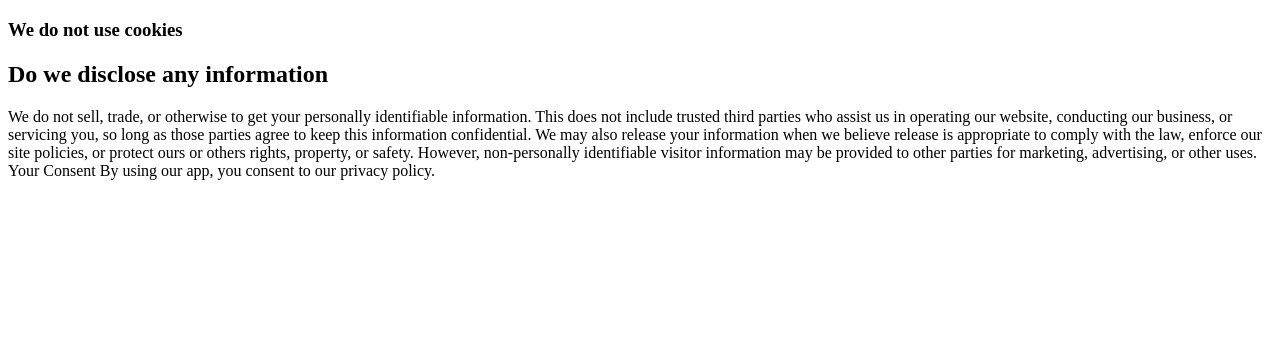
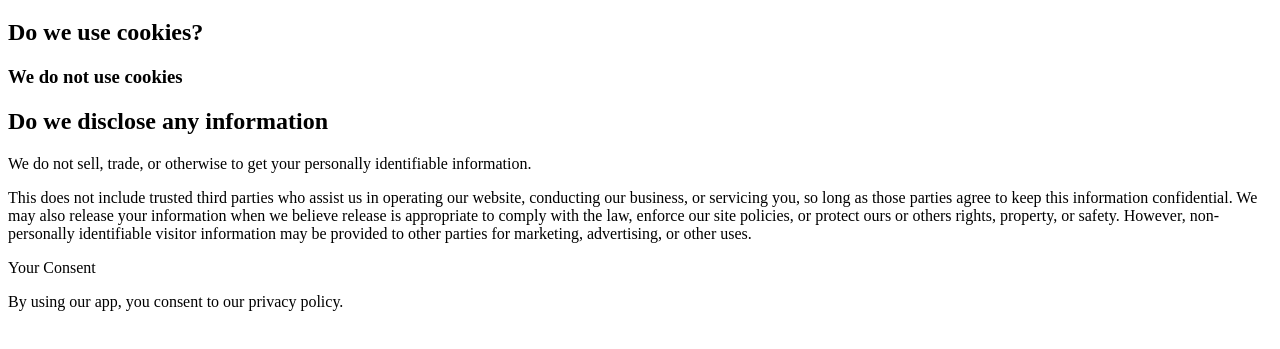
Before and after one commit to Codename1994/codename1994.github.io, a plain HTML site: page Policy.html in a window 1280 px wide. Shown: the part 61-410 px from the top of the page. Drawn offline with Linux system fonts and the light colour scheme.

Commit message:
Update Policy.html

```diff
--- a/Policy.html
+++ b/Policy.html
@@ -2,18 +2,24 @@
 <html>
 <body>
 <h1>  Privacy Policy </h1>
+<h2>  Do we use cookies? </h2>
+
 <h3>  We do not use cookies </h3>
 
 <h2>  Do we disclose any information </h2>
 
-<p>  We do not sell, trade, or otherwise to get your personally identifiable information.
-This does not include trusted third parties who assist us in operating our website, conducting our business, or servicing you, so long as those parties agree to keep this information confidential.
-We may also release your information when we believe release is appropriate to comply with the law, enforce our site policies, or protect ours or others rights, property, or safety.
-However, non-personally identifiable visitor information may be provided to other parties for marketing, advertising, or other uses.
+<p>  We do not sell, trade, or otherwise to get your personally identifiable information. </p>
 
-Your Consent
+<p>This does not include trusted third parties who assist us in operating our website,
+conducting our business, or servicing you, so long as those parties agree to keep this information confidential.
+We may also release your information when we believe release is appropriate to comply with the law,
+enforce our site policies, or protect ours or others rights, property, or safety.
+However, non-personally identifiable visitor information may be provided to other parties for marketing,
+advertising, or other uses.</p>
 
-By using our app, you consent to our privacy policy.
+<p>Your Consent </p>
+
+ <p> By using our app, you consent to our privacy policy.
 
  </p>
 
```
